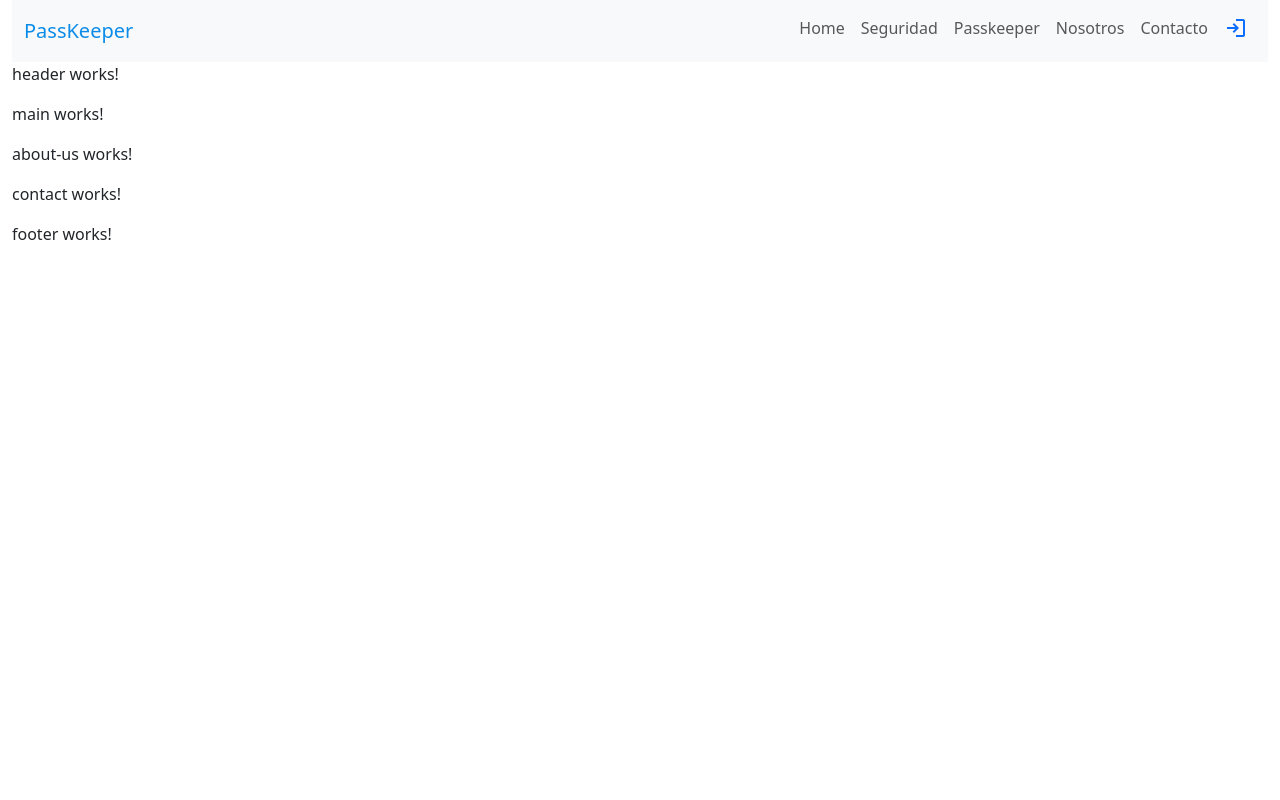
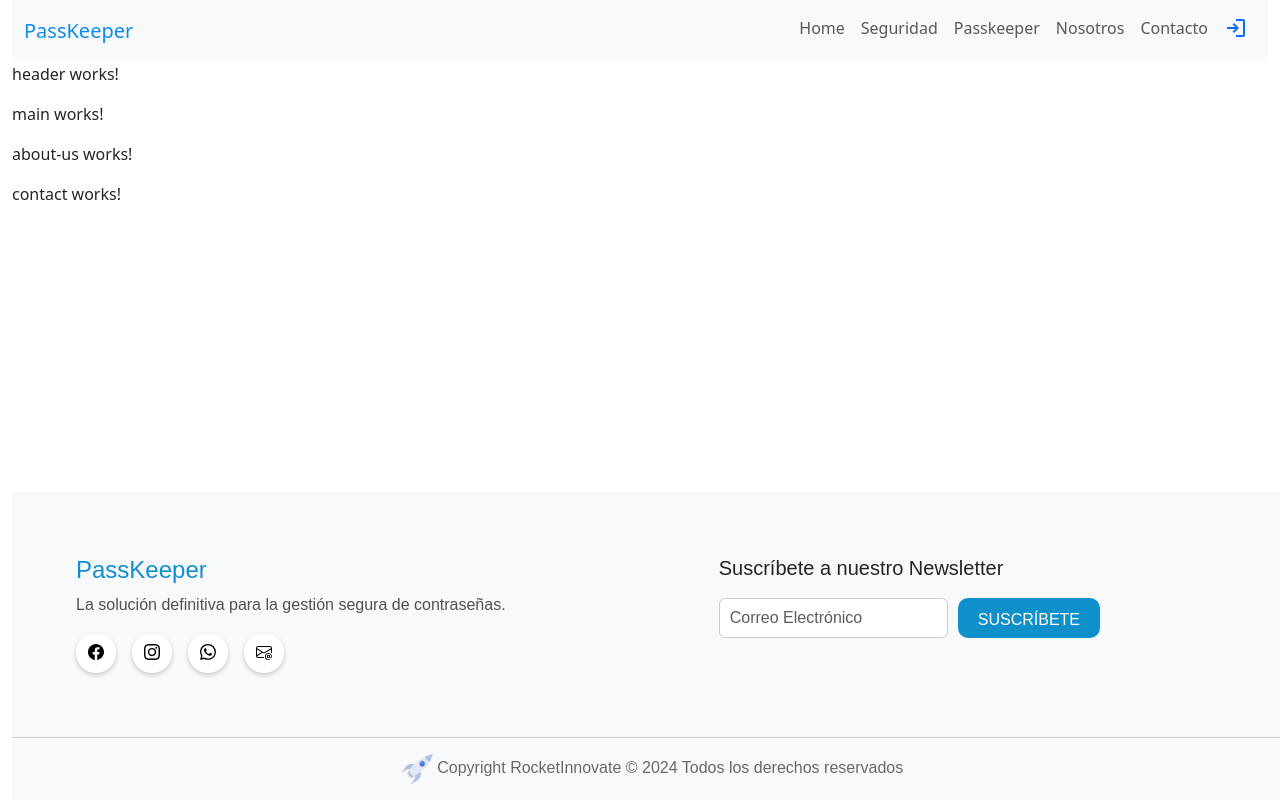
Before and after one commit to vlysi/integrador_ISP4, an Angular app in the folder WEB/: page / in a window 1280 px wide. Built offline with nearby package versions, Linux system fonts and the light colour scheme.

Commit message:
Footer
Se agrega el footer y un servicio para implementar el guardado de direcciones de email para una lista de correos

```diff
--- a/WEB/src/app/core/core.module.ts
+++ b/WEB/src/app/core/core.module.ts
@@ -1,5 +1,6 @@
 import { NgModule } from '@angular/core';
 import { CommonModule } from '@angular/common';
+import { FormsModule } from '@angular/forms'; // Importa FormsModule
 import { NavbarComponent } from './navbar/navbar.component';
 import { FooterComponent } from './footer/footer.component';
 import { AppRoutingModule } from '../app-routing.module';
@@ -14,6 +15,7 @@ import { AppRoutingModule } from '../app-routing.module';
   imports: [
     CommonModule,
     AppRoutingModule,
+    FormsModule
   ],
   exports: [
     NavbarComponent,
--- a/WEB/src/app/core/footer/footer.component.css
+++ b/WEB/src/app/core/footer/footer.component.css
@@ -0,0 +1,145 @@
+footer {
+  position: fixed;
+  bottom: 0;
+  width: 100%; /* Ancho completo del contenedor */
+  font-family: 'Poppins', sans-serif;/* Fuente Poppins */
+}
+
+.footer-seccion-izquierda,
+.footer-seccion-derecha {
+  margin-bottom: 5%; /* Margen entre secciones */
+  max-width: 100%; /* Ocupan el ancho completo */
+}
+
+.footer-secciones-superiores {
+  display: flex; /* Permite que las secciones superiores se ubiquen una al lado de la otra */
+  justify-content: space-between; /* Distribuye las secciones con espacio entre ellas */
+  border-bottom: 1px solid #D2D2D2; /* Color gris claro para la línea */
+  padding-top: 5%; /* Espacio entre la línea y las secciones superiores */
+}
+
+.footer-seccion-izquierda {
+  padding-left: 5%;
+  color: #515151;
+}
+
+.footer-seccion-izquierda h4 {
+  color: #1090CB;
+}
+
+.footer-redes-sociales {
+  list-style: none; /* Elimina los puntos de la lista */
+  margin: 0;
+  padding: 0;
+}
+
+.footer-redes-sociales li {
+  display: inline-block; /* Permite que los íconos se muestren en línea */
+  margin-right: 1rem; /* Agrega espacio entre los íconos */
+}
+
+.footer-redes-sociales a {
+  display: inline-block; /* Permite que los enlaces se comporten como bloques */
+  width: 40px; /* Ancho del círculo */
+  height: 40px; /* Altura del círculo */
+  border-radius: 50%; /* Forma circular */
+  background-color: #fff; /* Fondo blanco */
+  text-align: center; /* Centrar el ícono */
+  line-height: 35px; /* Alinear el ícono verticalmente */
+  color: #000; /* Icono negro */
+  box-shadow: 0 2px 5px rgba(0, 0, 0, 0.2); /* Sombra proyectada */
+  transition: background-color 0.3s ease; /* Animación de cambio de color */
+}
+
+.footer-redes-sociales a:hover {
+  background-color: rgba(16, 144, 203, 0.3); /* Azul claro con 30% de transparencia */
+}
+
+.footer-seccion-derecha {
+  padding-left: 5%;
+  display: flex;
+  flex-direction: column;
+  align-items: left;
+  margin-right: 15%;
+}
+
+.footer-seccion-derecha h3 {
+  margin-bottom: 10px;
+  text-align: center;
+}
+
+.suscripcion-container {
+  margin-top: 10px;
+  display: flex; /* Contenedor flexible para input y botón */
+  justify-content: space-between; /* Distribuye input y botón */
+  width: 100%; /* Ocupa el ancho completo del contenedor */
+}
+
+.suscripcion-container p {
+  margin-left: 5px;
+  width: 100%; /* Ocupa el ancho completo del contenedor */
+}
+
+.suscripcion-container input {
+  padding: 10px;
+  border: 1px solid #CCC;
+  width: 80%; /* Ocupa el 80% del ancho */
+  margin-bottom: 10px;
+  height: 40px; /* altura de 40 píxeles */
+}
+
+.suscripcion-container button {
+  height: 40px; /* altura de 40 píxeles */
+  margin-left: 10px;
+  padding: 10px 20px 10px 20px;
+  background-color: #1090CB;
+  color: #fff;
+  border: none;
+  border-radius: 10px;
+  cursor: pointer;
+  transition: background-color 0.3s ease;
+}
+
+.suscripcion-container button:hover {
+  background-color: #0056b3;
+}
+
+.footer-seccion-inferior {
+  text-align: center;
+  margin: 1rem;
+
+}
+
+.footer-texto-copyright {
+  color: #686868; /* Color del texto del copyright */
+}
+
+@media (max-width: 768px) {
+  footer{
+    padding: 1%  1%;
+  }
+
+  .footer-secciones-superiores {
+    flex-direction: column; /* Secciones en columna */
+    align-items: center; /* Elementos centrados horizontalmente */
+    max-width: 100%;
+    padding: 2% 2%;
+  }
+
+  .footer-seccion-inferior p{
+    font-size: 0.8rem; /* Reduccion de tamaño de letr */
+  }
+
+  .footer-seccion-derecha,
+  .footer-seccion-izquierda {
+    padding-left: 0;
+    max-width: 100%;
+    text-align: center;
+    align-items: center;
+  }
+  .footer-seccion-izquierda p, h4,
+  .footer-seccion-derecha h5 {
+    display: none;
+  }
+
+}
--- a/WEB/src/app/core/footer/footer.component.html
+++ b/WEB/src/app/core/footer/footer.component.html
@@ -1 +1,41 @@
-<p>footer works!</p>
+<footer class="bg-light">
+  <div class="footer-secciones-superiores">
+    <div class="footer-seccion-izquierda">
+      <h4>PassKeeper</h4>
+      <p>La solución definitiva para la gestión segura de contraseñas.</p>
+      <ul class="footer-redes-sociales">
+        <li>
+          <a href="#" class="text-muted nav-link p-0 text-muted">
+            <img src="../../../../assets/img/facebook.svg" alt="">
+          </a>
+        </li>
+        <li>
+          <a href="#" class="text-muted nav-link p-0 text-muted">
+            <img src="../../../../assets/img/instagram.svg" alt="">
+          </a>
+        </li>
+        <li>
+          <a href="#" class="nav-link p-0 text-muted"><img class="items gx-1" src="../../../../assets/img/whatsapp.svg"
+            alt=""></a>
+        </li>
+        <li>
+          <a href="mailto:info.rocketinnovate@gmail.com" class="nav-link p-0 text-muted"><img class="items gx-1"
+            src="../../../../assets/img/envelope-at.svg" alt=""></a>
+        </li>
+      </ul>
+    </div>
+    <div class="footer-seccion-derecha">
+      <h5>Suscríbete a nuestro Newsletter</h5>
+        <div class="suscripcion-container">
+          <input type="email" class="form-control" id="inputMail" placeholder="Correo Electrónico" aria-label="Input group example"
+            aria-describedby="btnGroupAddon2" [(ngModel)]="correoElectronico">
+          <button type="button" id="button-addon2" (click)="registrarCorreo()">SUSCRÍBETE</button>
+        </div>
+      <p *ngIf="mensaje" class="text-success"> {{ mensaje }}</p>
+      <p *ngIf="error" class="text-danger"> {{ error }}</p>
+    </div>
+  </div>
+  <div class="footer-seccion-inferior">
+    <p class="footer-texto-copyright"><img src="../../../../assets/img/undraw_rocket.svg" alt=""> Copyright RocketInnovate &copy; 2024 Todos los derechos reservados</p>
+  </div>
+</footer>
--- a/WEB/src/app/core/footer/footer.component.ts
+++ b/WEB/src/app/core/footer/footer.component.ts
@@ -1,10 +1,36 @@
-import { Component } from '@angular/core';
+import { Component, OnInit } from '@angular/core';
+import {NewsletterService} from 'src/app/services/newsletter.service';
 
 @Component({
   selector: 'app-footer',
   templateUrl: './footer.component.html',
   styleUrls: ['./footer.component.css']
 })
-export class FooterComponent {
 
+export class FooterComponent{
+  mensaje:string = '';
+  error:string = '';
+  correoElectronico:string = '';
+
+  constructor(private newsletterService: NewsletterService) {}
+
+  registrarCorreo() {
+    if (this.correoElectronico != '' && this.correoElectronico != null) {
+      this.newsletterService.postNewsletter(this.correoElectronico).subscribe(
+        () => {
+          this.mensaje = 'Correo registrado exitosamente.';
+          this.correoElectronico = ''; // Limpiar el campo de correo electrónico después de registrar
+        },
+        (error) => {
+          if (error.status === 400) {
+            this.error = 'Error al registrar el correo: ' + error.error.email;
+          } else {
+            this.error = 'Error al registrar el correo: ' + error.error.email;
+          }
+        }
+      );
+    }else{
+      this.error = 'Ingresa tu correo electrónico.';
+    }
+  }
 }
--- /dev/null
+++ b/WEB/src/app/services/newsletter.service.ts
@@ -0,0 +1,24 @@
+import { Injectable } from '@angular/core';
+import { HttpClient } from '@angular/common/http';
+import { Observable } from 'rxjs';
+import { environment } from 'src/environments/environment';
+
+
+@Injectable({
+  providedIn: 'root'
+})
+export class NewsletterService {
+  //TODO: Falta desarrollar backend
+  private url: string = environment.apiUrl+'/api/newsletter/'
+
+  constructor(private http: HttpClient) {
+    console.log("*** Servicio Lista de correos corriendo ***")
+  }
+
+// metodo para registrar un nuevo email
+postNewsletter(mail:string): Observable<any[]> {
+  const formData = new FormData(); // objeto de tipo formdata
+  formData.append('email', mail);
+    return this.http.post<any[]>(this.url, formData);
+  }
+}
```
